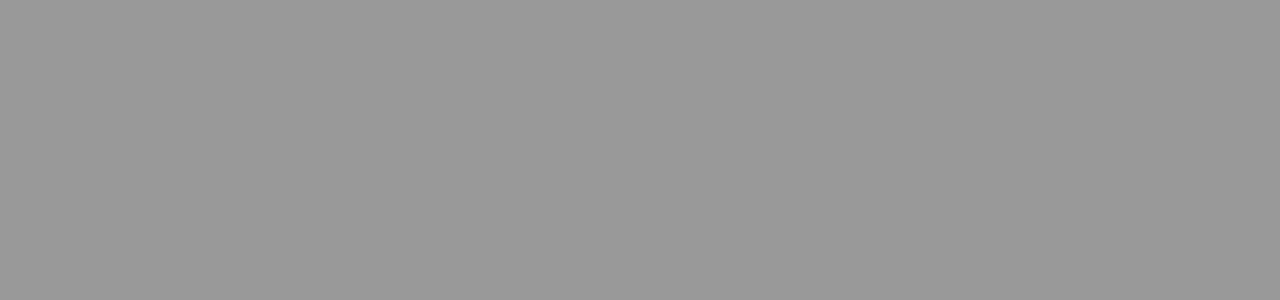
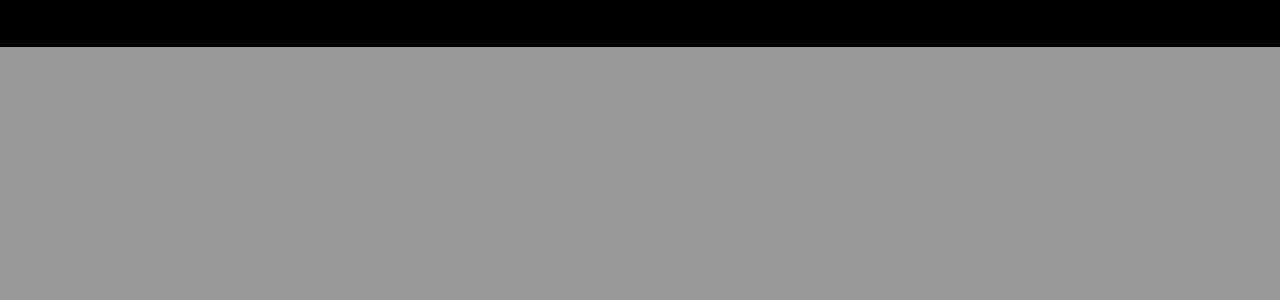
Before and after one commit to jhonesaly/react_platform, a React (Create React App) app in the folder react_platform/: page / in a window 1280 px wide. Shown: the top 300 px of the page. Built offline with nearby package versions, Linux system fonts and the light colour scheme.

Commit message:
feat: container style

```diff
--- a/react_platform/src/components/Header/index.jsx
+++ b/react_platform/src/components/Header/index.jsx
@@ -1,8 +1,12 @@
 import React from 'react';
 
+import { Container } from './styles';
+
 const Header = () => {
-    return (<></>
+    return (
+    <Container>
 
+    </Container>
     )
 }
 
--- /dev/null
+++ b/react_platform/src/components/Header/styles.js
@@ -0,0 +1,8 @@
+import styled from 'styled-components';
+
+export const Container = styled.div`
+    width: 100%;
+    height: 47px;
+    background-color: #000;
+
+`
```
